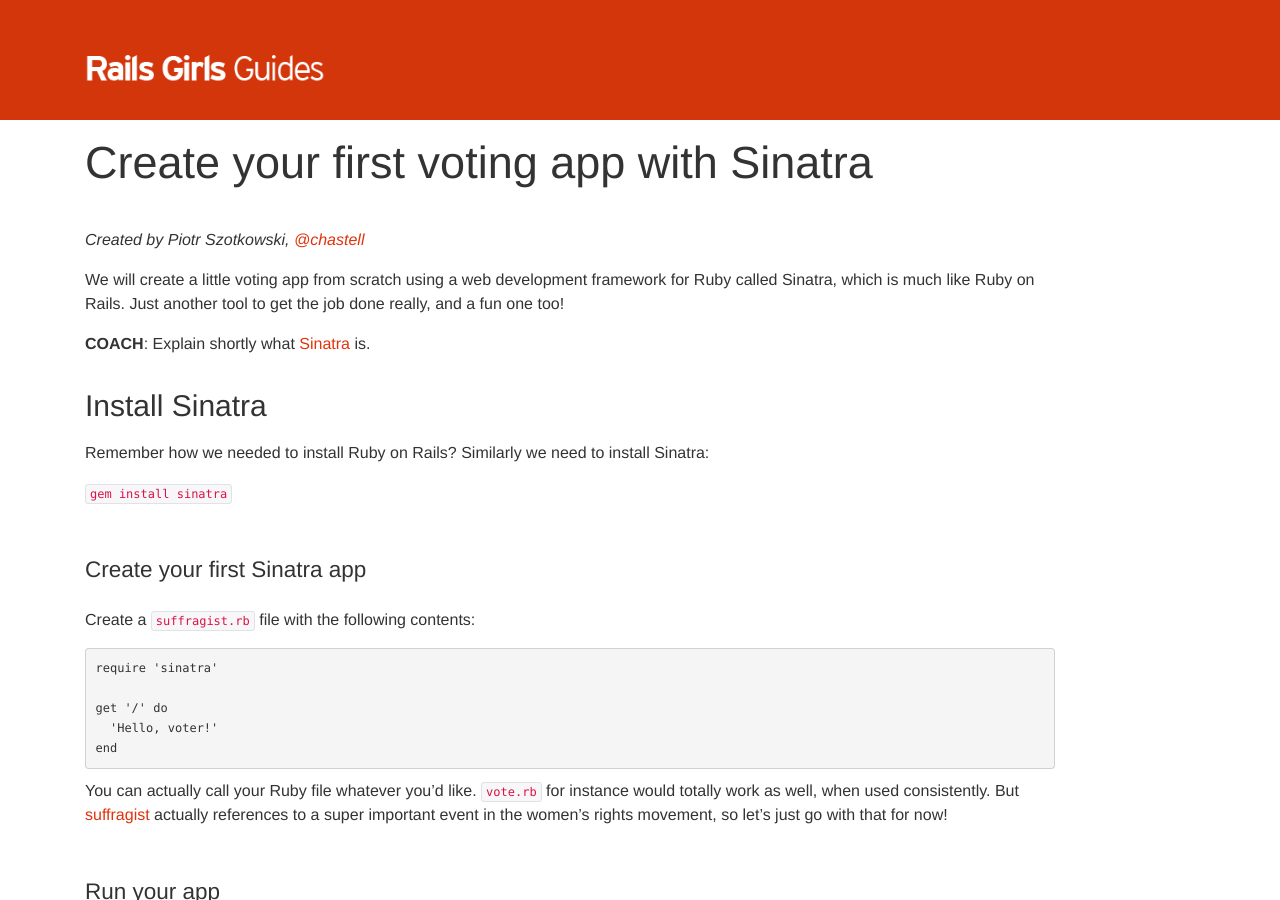
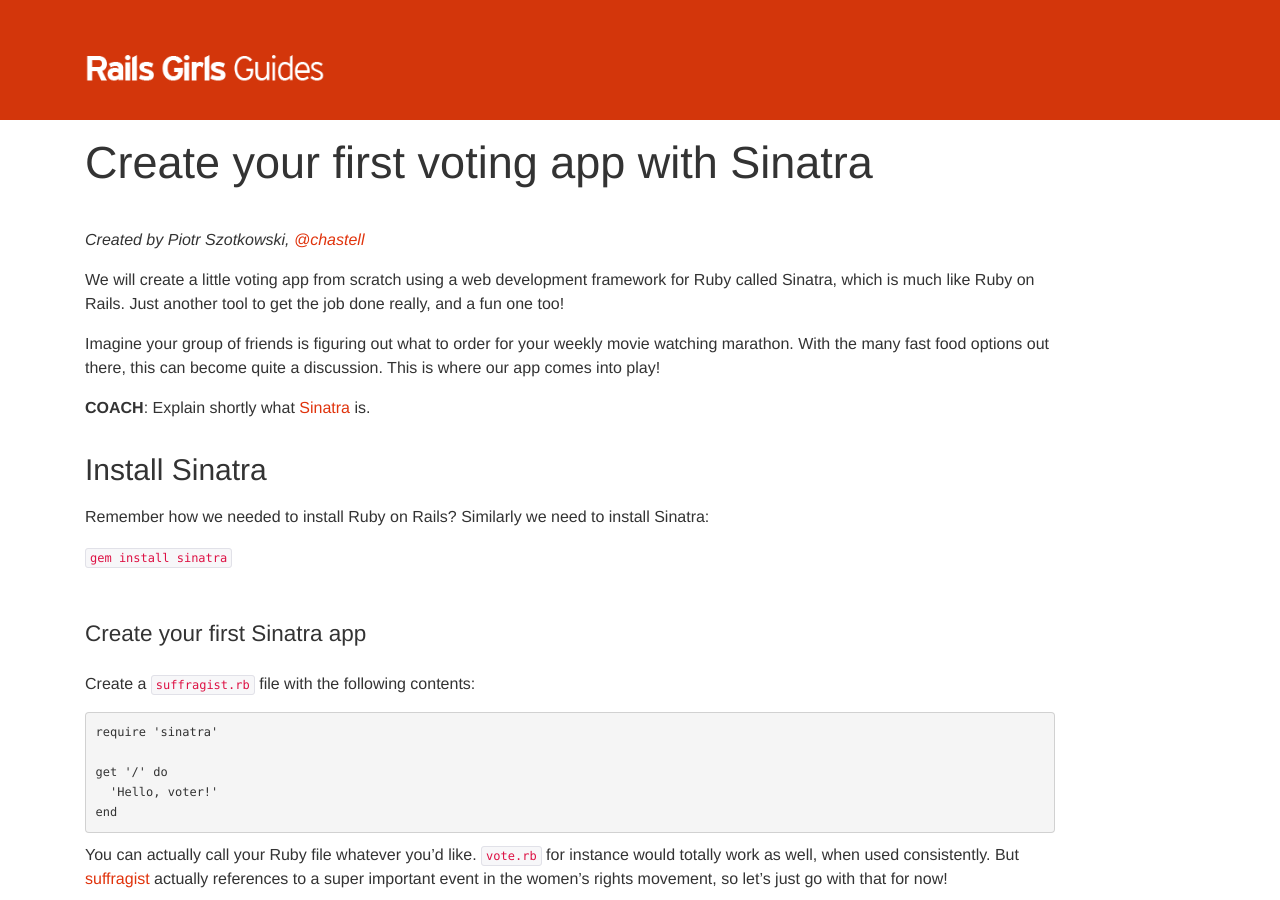
Before and after one commit to railsgirls/guides.railsgirls.com, a Jekyll site: the page built from _posts/2014-10-02-sinatra-app-tutorial.markdown, in a window 1280 px wide and 900 px high. Built offline with Jekyll 4.4.1, drawn with Linux system fonts in a browser that asks for light colours; nearby versions of some CDN libraries; some of the changed text lies outside the part shown.

Commit message:
fix formatting issues sinatra guide

```diff
--- a/_posts/2014-10-02-sinatra-app-tutorial.markdown
+++ b/_posts/2014-10-02-sinatra-app-tutorial.markdown
@@ -9,6 +9,8 @@
 *Created by Piotr Szotkowski, [@chastell](https://twitter.com/chastell)*
 
 We will create a little voting app from scratch using a web development framework for Ruby called Sinatra, which is much like Ruby on Rails. Just another tool to get the job done really, and a fun one too!
+
+Imagine your group of friends is figuring out what to order for your weekly movie watching marathon. With the many fast food options out there, this can become quite a discussion. This is where our app comes into play!
 
 __COACH__: Explain shortly what [Sinatra](http://www.sinatrarb.com) is.
 
@@ -230,7 +232,7 @@
 
 
 
-### Persist the results using `YAML::Store`
+### Persist the results using YAML::Store
 
 Time for something new! Let’s store our choices.
 
--- a/index.html
+++ b/index.html
@@ -115,7 +115,7 @@
     <h3>Continuous Deployment</h3>
     <p><a href="testing-rspec">Test your application with RSpec</a> | <a href="continuous-travis">CD with Travis (and anynines)</a> | <a href="continuous">CD with Codeship (and Heroku)</a></p>
   </li>
-</ul>
+
 
   <li>
     <i>12</i>
```
Lines whose indentation alone changed are shown as unchanged.
